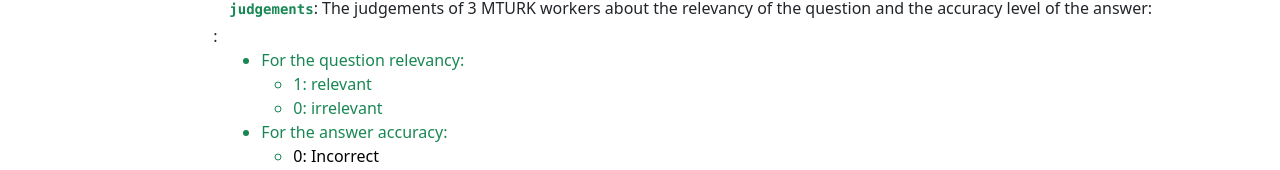
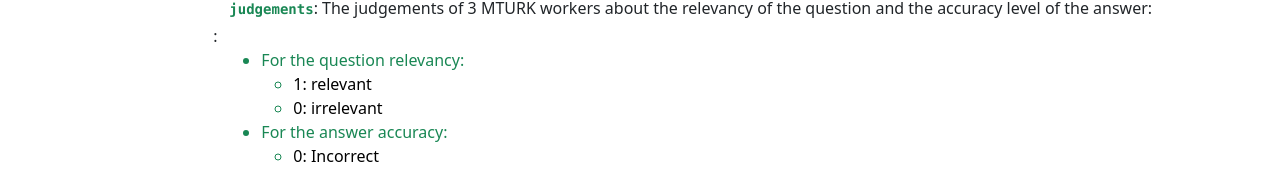
Before and after one commit to dunghuynhandy/cartoon-vqa-website, a React (Create React App) app: page /download in a window 1280 px wide. Shown: the part 2245-2415 px from the top of the page. Built offline with nearby package versions, Linux system fonts and the light colour scheme.

Commit message:
optimized

```diff
--- a/src/pages/Download.js
+++ b/src/pages/Download.js
@@ -188,8 +188,8 @@ const FileUploadForm = () => {
           <ul>
               <li class="text-success">For the question relevancy:
                   <ul>
-                      <li>1: relevant</li>
-                      <li>0: irrelevant</li>
+                      <li><span style={{color:"black"}}>1: relevant</span></li>
+                      <li><span style={{color:"black"}}>0: irrelevant</span></li>
                   </ul>
               </li>
               <li class="text-success">For the answer accuracy:
```
